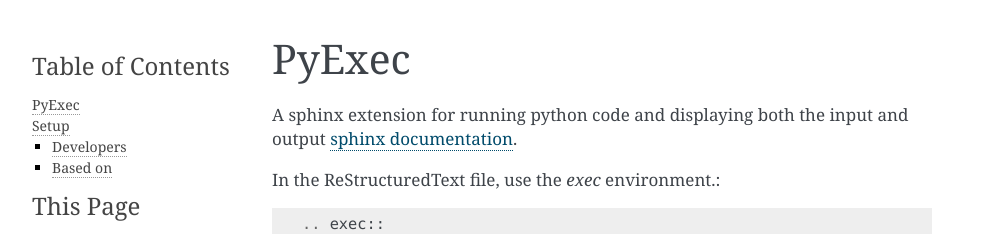
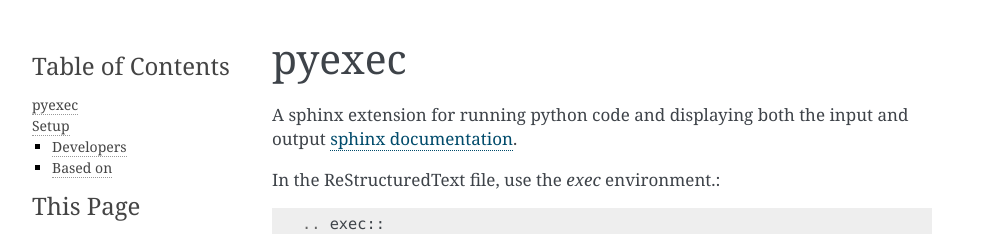
Before and after one commit to seequent/sphinxcontrib-pyexec, a Sphinx documentation site: the page built from docs/index.rst, in a window 1280 px wide. Shown: the top 234 px of the page, without its empty margins (148-1140 px from the left). Built offline with Sphinx 7.4.7, drawn with Linux system fonts in a browser that asks for light colours.

Commit message:
fix title in docs

```diff
--- a/docs/index.rst
+++ b/docs/index.rst
@@ -1,4 +1,4 @@
-PyExec
+pyexec
 ======
 
 A sphinx extension for running python code and displaying both the input and
```
